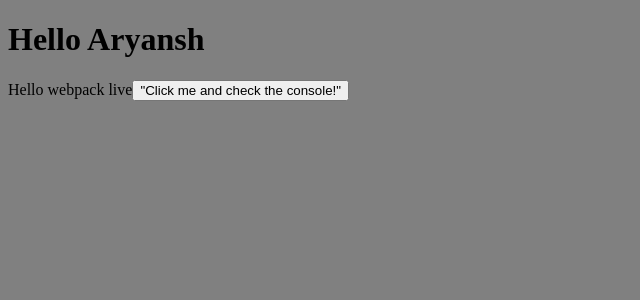
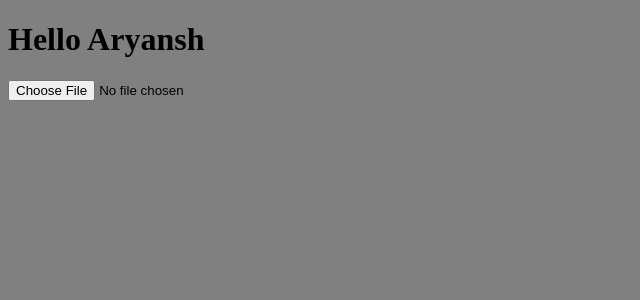
Before and after one commit to 4127157/justremove, a React app: page / in a window 1280 px wide. Shown: the top 300 px of the page, without its empty margins (0-640 px from the left). Built offline with nearby package versions, Linux system fonts and the light colour scheme; the HTML template or start-up script is replaced by a standard one.

Commit message:
add input component

```diff
--- a/package.json
+++ b/package.json
@@ -30,7 +30,10 @@
         "file-loader": "^6.2.0",
         "html-webpack-plugin": "^5.5.0",
         "json5": "^2.2.1",
+        "less": "^4.1.3",
+        "less-loader": "^11.0.0",
         "lodash-webpack-plugin": "^0.11.6",
+        "mini-css-extract-plugin": "^2.6.1",
         "style-loader": "^3.3.1",
         "toml": "^3.0.0",
         "ts-loader": "^9.3.1",
--- a/src/App.tsx
+++ b/src/App.tsx
@@ -1,11 +1,11 @@
 import * as React from 'react';
 
 interface Props {
-   name:
-    string
+   name:string
 }
 
 class App extends React.Component<Props> {
+
     render() {
         const { name } = this.props;
         return (
--- a/src/index.tsx
+++ b/src/index.tsx
@@ -4,47 +4,22 @@ import * as ReactIs from 'react-is';
 import * as ReactDOMClient from 'react-dom/client';
 import * as _ from 'lodash';
 
+import InputComp from './inputComp';
+// import printMe from './print';
+import App from './App';
+import "./styles.less";
 
-import printMe from './print';
-import App from './App';
-import "./styles.css";
-
-/*function component () {
-    const element = document.createElement('div');
-    const btn = document.createElement('button');
-
-    element.innerText = _.join(['Hello', 'webpack'], ' ');
-
-    btn.innerText = "Click me and check the console";
-    btn.onclick = printMe;
-
-    element.appendChild(btn);
-
-    return element;
-}*/
 
 const placeHolderDiv = document.createElement('div');
 const appElement = document.body.appendChild(placeHolderDiv);
 appElement.id = "app";
 
 
-const btn =
-<button onClick={printMe}>
-"Click me and check the console!"
-</button>
-;
-const element =
-<div>
-    {_.join(['Hello', 'webpack live'], ' ')}
-    {btn}
-</div>
-;
-
 const tester = (
-<div>
+<>
     <App name="Aryansh"/>
-    {element}
-</div>
+    <InputComp/>
+</>
 );
 const container = document.getElementById("app");
 if(!container){
--- /dev/null
+++ b/src/inputComp.tsx
@@ -0,0 +1,19 @@
+import * as React from 'react';
+import * as ReactIs from 'react-is';
+
+
+// interface Props {
+//     name: string,
+// }
+
+class InputComp extends React.Component<any, any>{
+    render(){
+        return (
+            <>
+            <input type="file" id= "image-file-input"/>
+            </>
+        );
+    }
+}
+
+export default InputComp;
--- a/src/print.tsx
+++ /dev/null
@@ -1,3 +0,0 @@
-export default function printMe() {
-    console.log("I get called from print.tsx");
-}
--- a/webpack.config.js
+++ b/webpack.config.js
@@ -4,6 +4,7 @@ const path = require('path');
 const yaml = require('yamljs');*/
 const json5 = require('json5');
 const HtmlWebpackPlugin = require("html-webpack-plugin");
+const MiniCssExtractPlugin = require("mini-css-extract-plugin");
 
 const config = {
   entry: {
@@ -43,18 +44,20 @@ const config = {
   },
   module: {
     rules: [
-      {
+      /*{
         test: /\.(js|jsx)$/,
         include: path.resolve(__dirname, 'src'),
         use: 'babel-loader',
-        /*exclude: /node_modules/*/
-      },
+        exclude: /node_modules/
+      },*/
       {
-        test: /\.css$/,
+        test: /\.less$/,
         use: [
-          'style-loader',
-          'css-loader'
-        ]
+            /*'style-loader',*/
+            MiniCssExtractPlugin.loader,
+            'css-loader',
+            'less-loader',
+        ],
       },
       {
         test: /\.ts(x)?$/,
@@ -106,6 +109,9 @@ const config = {
     new HtmlWebpackPlugin({
         title: 'Remove Image Background',
     }),
+    new MiniCssExtractPlugin({
+        filename: './css/[name].css'
+    }),
     // new webpack.ProvidePlugin({
     //     _: 'lodash',
     // }),
```
Also changed, not shown: src/styles.less (renamed from src/styles.css), 1 other file (tests, documents, lock files or other folders). Lines whose indentation alone changed are shown as unchanged.
